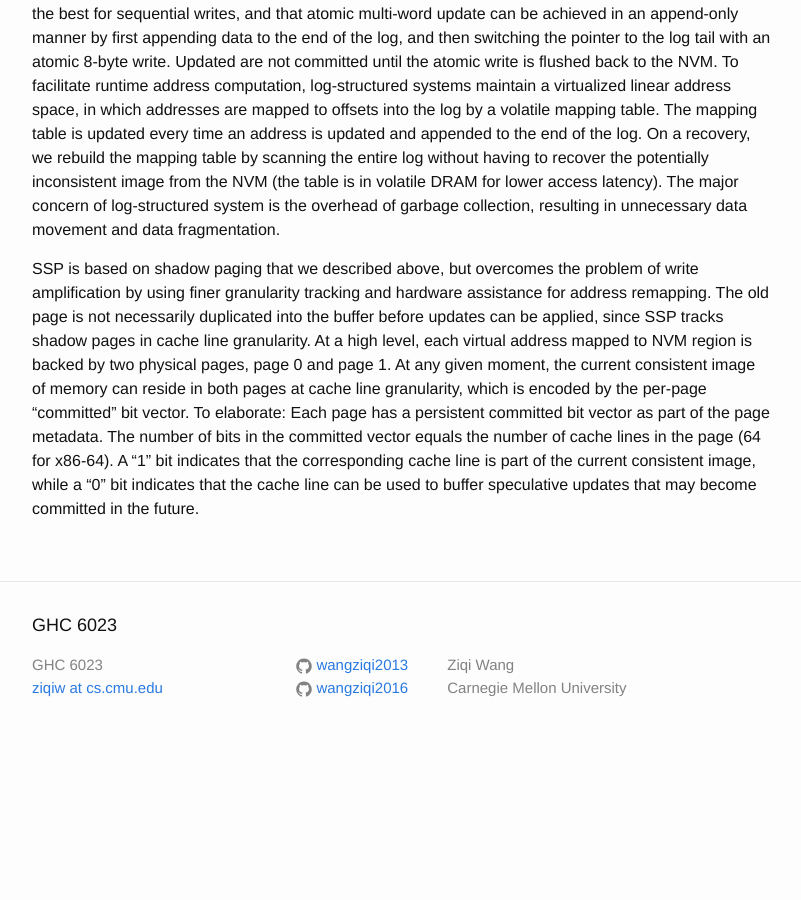
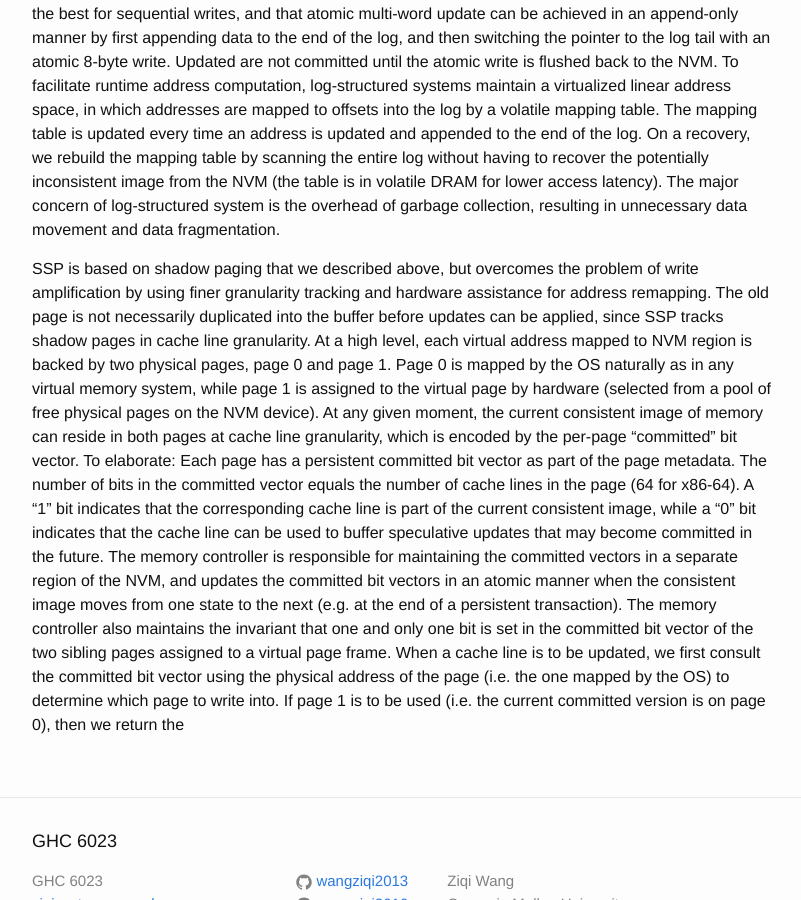
Before and after one commit to wangziqi2013/wangziqi2013.github.io, a Jekyll site: the page built from _posts/2019-12-08-ssp.markdown, in a window 1280 px wide and 900 px high, scrolled down 1012 px. Shown: the whole window, without its empty margins (238-1039 px from the left). Built offline with Jekyll 4.4.1, drawn with Linux system fonts in a browser that asks for light colours; before the commit the page ends 1771 px from its top, so only the background shows below that.

Commit message:
Adding mem controller

```diff
--- a/_posts/2019-12-08-ssp.markdown
+++ b/_posts/2019-12-08-ssp.markdown
@@ -42,9 +42,16 @@ garbage collection, resulting in unnecessary data movement and data fragmentatio
 SSP is based on shadow paging that we described above, but overcomes the problem of write amplification by using finer
 granularity tracking and hardware assistance for address remapping. The old page is not necessarily duplicated into the
 buffer before updates can be applied, since SSP tracks shadow pages in cache line granularity. At a high level, each virtual
-address mapped to NVM region is backed by two physical pages, page 0 and page 1. At any given moment, the current consistent
-image of memory can reside in both pages at cache line granularity, which is encoded by the per-page "committed" bit vector.
-To elaborate: Each page has a persistent committed bit vector as part of the page metadata. The number of bits in the committed
-vector equals the number of cache lines in the page (64 for x86-64). A "1" bit indicates that the corresponding cache line
-is part of the current consistent image, while a "0" bit indicates that the cache line can be used to buffer speculative
-updates that may become committed in the future.
+address mapped to NVM region is backed by two physical pages, page 0 and page 1. Page 0 is mapped by the OS naturally as
+in any virtual memory system, while page 1 is assigned to the virtual page by hardware (selected from a pool of free physical
+pages on the NVM device). At any given moment, the current consistent image of memory can reside in both pages at cache
+line granularity, which is encoded by the per-page "committed" bit vector. To elaborate: Each page has a persistent committed
+bit vector as part of the page metadata. The number of bits in the committed vector equals the number of cache lines in
+the page (64 for x86-64). A "1" bit indicates that the corresponding cache line is part of the current consistent image,
+while a "0" bit indicates that the cache line can be used to buffer speculative updates that may become committed in the
+future. The memory controller is responsible for maintaining the committed vectors in a separate region of the NVM, and
+updates the committed bit vectors in an atomic manner when the consistent image moves from one state to the next (e.g.
+at the end of a persistent transaction). The memory controller also maintains the invariant that one and only one bit is
+set in the committed bit vector of the two sibling pages assigned to a virtual page frame. When a cache line is to be updated,
+we first consult the committed bit vector using the physical address of the page (i.e. the one mapped by the OS) to determine
+which page to write into. If page 1 is to be used (i.e. the current committed version is on page 0), then we return the
```
